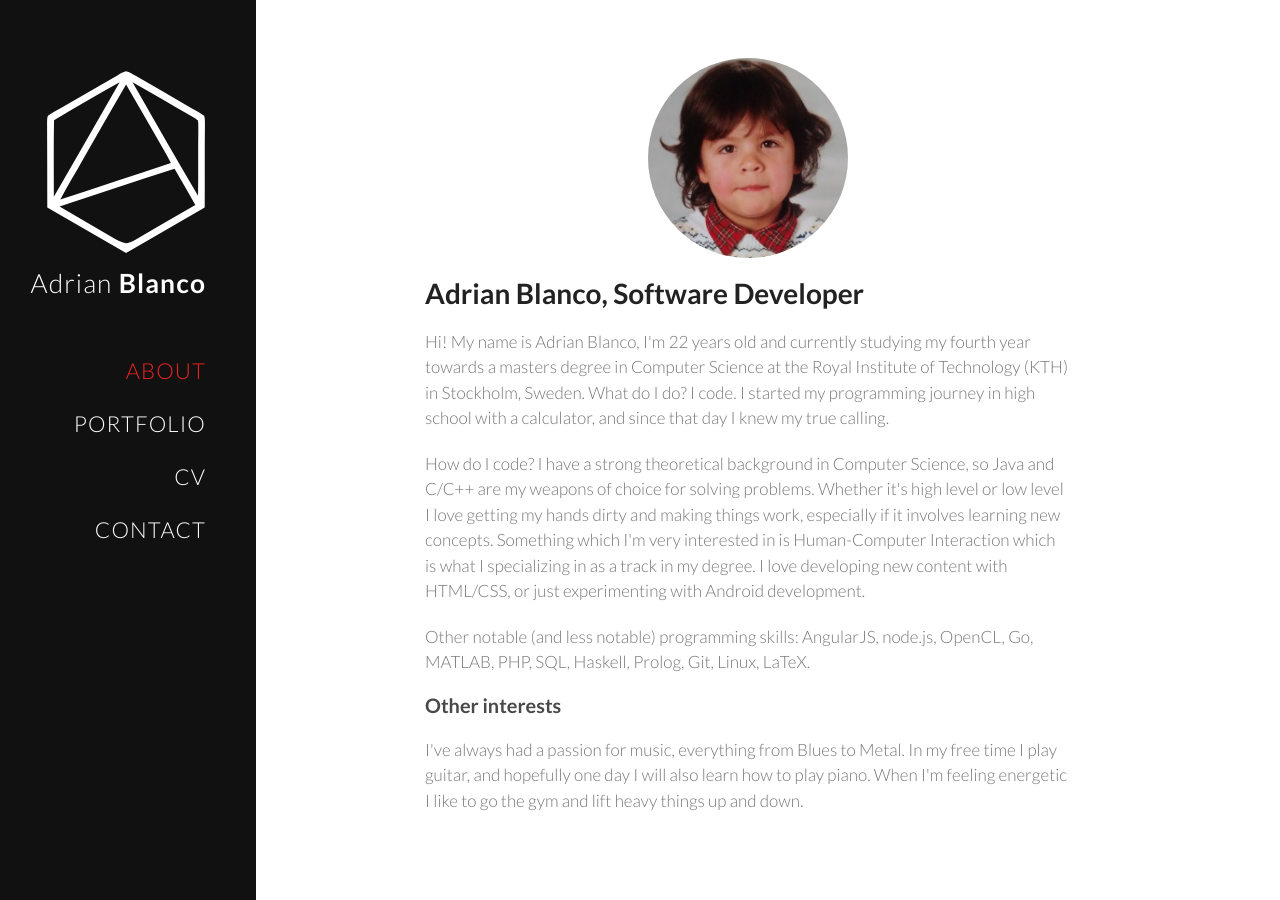
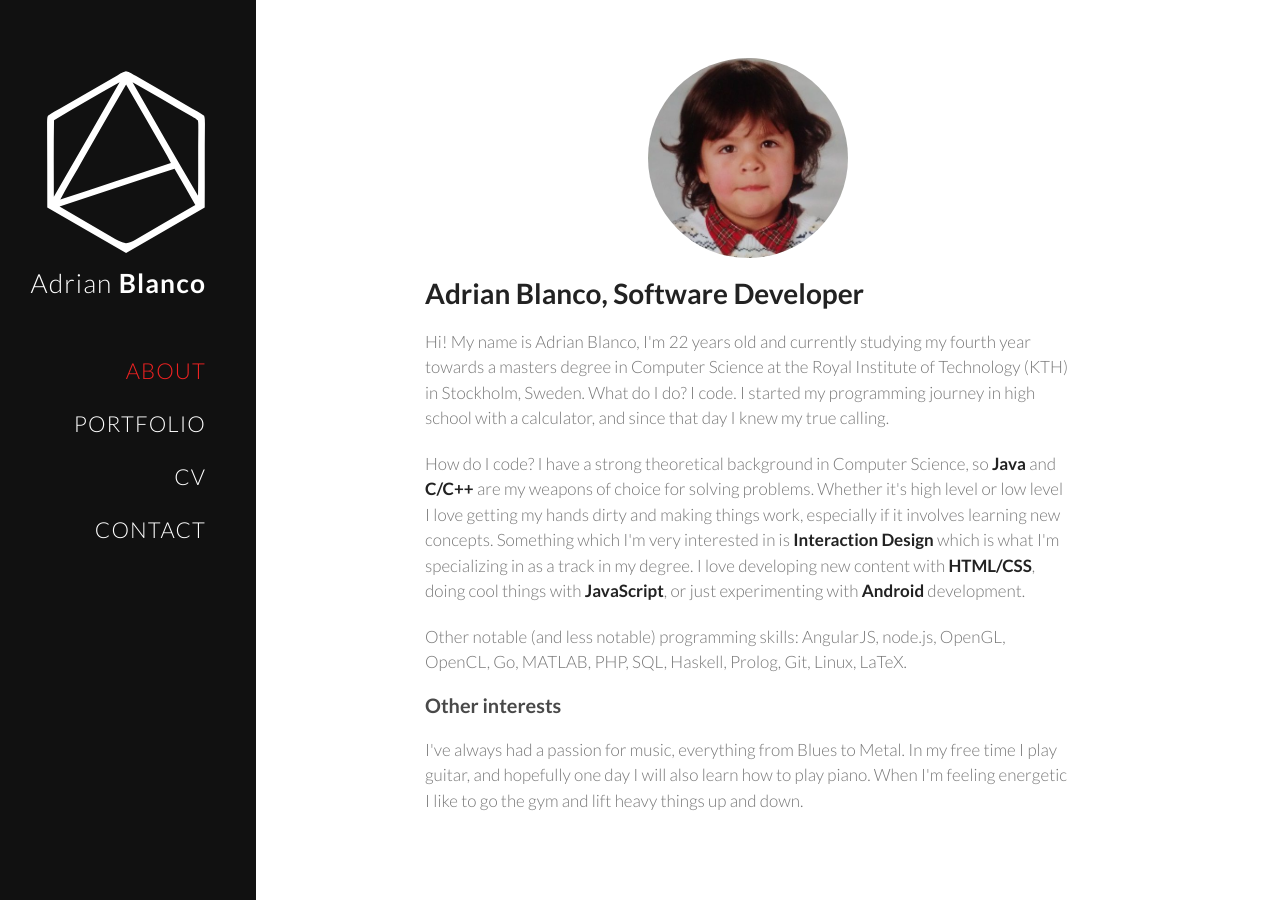
Before and after one commit to adrianblancode/adrianblancode.github.io, a Jekyll site: the page built from index.html, in a window 1280 px wide and 900 px high. Built offline with Jekyll 4.4.1, drawn with Linux system fonts in a browser that asks for light colours; nearby versions of some CDN libraries.

Commit message:
add emphasis

```diff
--- a/index.html
+++ b/index.html
@@ -12,10 +12,10 @@ nav: home
   <section>
     <p>Hi! My name is Adrian Blanco, I'm 22 years old and currently studying my fourth year towards a masters degree in Computer Science at the Royal Institute of Technology (KTH) in Stockholm, Sweden. What do I do? I code. I started my programming journey in high school with a calculator, and since that day I knew my true calling.</p>
 
-    <p>How do I code? I have a strong theoretical background in Computer Science, so Java and C/C++ are my weapons of choice for solving problems. Whether it's high level or low level I love getting my hands dirty and making things work, especially if it involves learning new concepts. Something which I'm very interested in is Human-Computer Interaction which is what I specializing in as a track in my degree. I love developing new content with HTML/CSS, or just experimenting with Android development.
+    <p>How do I code? I have a strong theoretical background in Computer Science, so <strong>Java</strong> and <strong>C/C++</strong> are my weapons of choice for solving problems. Whether it's high level or low level I love getting my hands dirty and making things work, especially if it involves learning new concepts. Something which I'm very interested in is <strong>Interaction Design</strong> which is what I'm specializing in as a track in my degree. I love developing new content with <strong>HTML/CSS</strong>, doing cool things with <strong>JavaScript</strong>, or just experimenting with <strong>Android</strong> development.
     </p>
 
-    <p>Other notable (and less notable) programming skills: AngularJS, node.js, OpenCL, Go, MATLAB, PHP, SQL, Haskell, Prolog, Git, Linux, LaTeX.</p>
+    <p>Other notable (and less notable) programming skills: AngularJS, node.js, OpenGL, OpenCL, Go, MATLAB, PHP, SQL, Haskell, Prolog, Git, Linux, LaTeX.</p>
 
     <h3>Other interests</h3>
 
```
